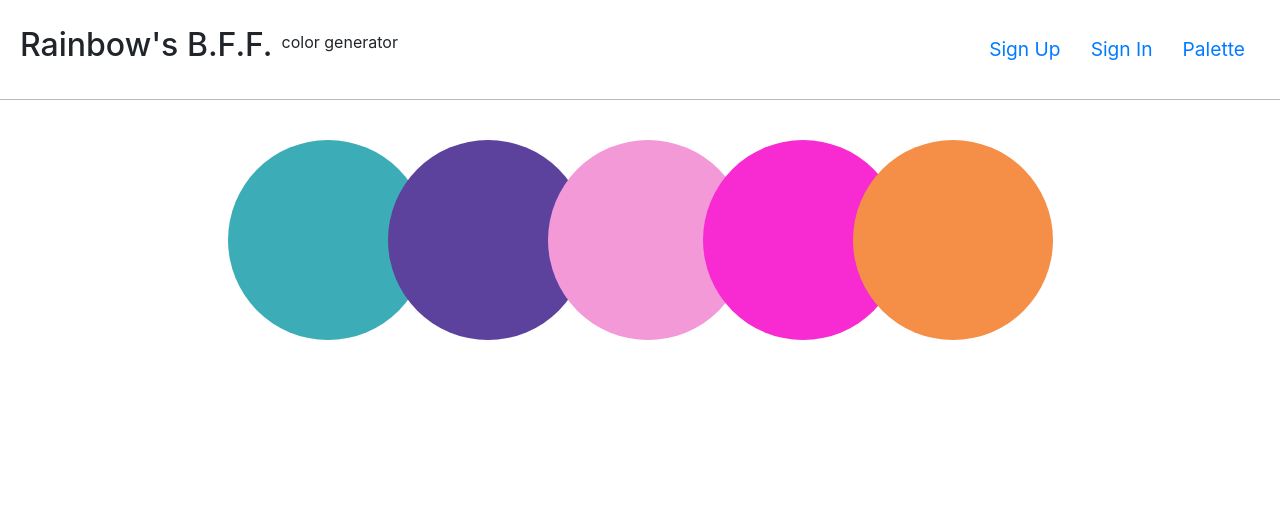
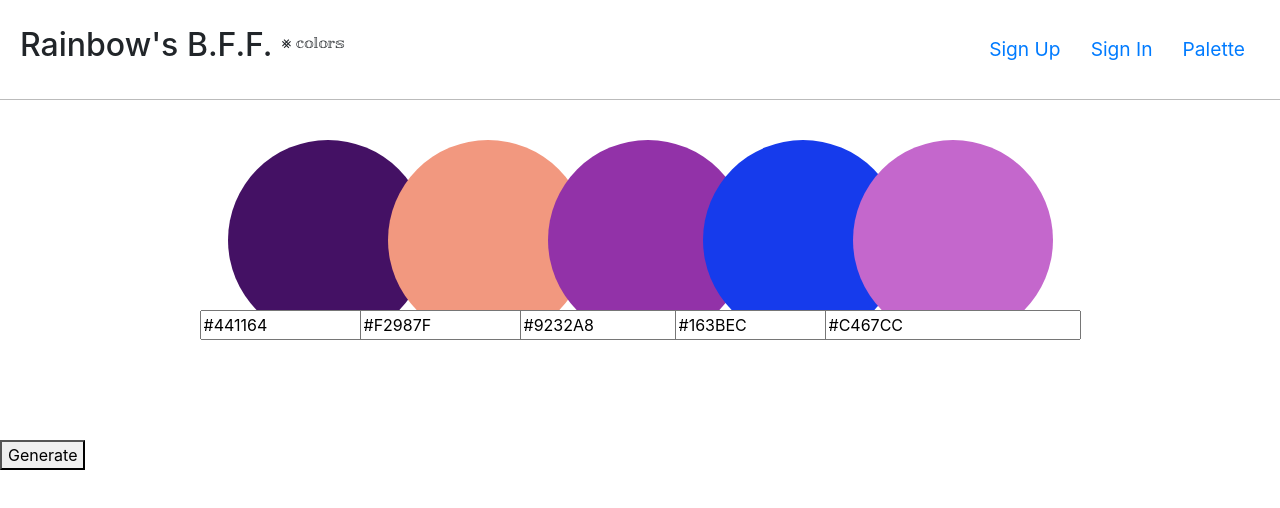
Before and after one commit to macitege/color-sets-client2, a React app: page /#/ in a window 1280 px wide. Shown: the top 508 px of the page. Built offline with nearby package versions, Linux system fonts and the light colour scheme.

Commit message:
Add color generator file
- Add color generator and extract the generated values to
Palette component
- Make HEX codes appear below colors
- Make HEX codes input fields and mutable

```diff
--- a/src/colors/Palette.js
+++ b/src/colors/Palette.js
@@ -1,15 +1,59 @@
-import React from 'react'
+import React, { Component } from 'react'
 
 import './Palette.scss'
 
-const Palette = () => (
-  <div className="palette-wrapper">
-    <div id="color1" className="palette-circle"></div>
-    <div id="color2" className="palette-circle"></div>
-    <div id="color3" className="palette-circle"></div>
-    <div id="color4" className="palette-circle"></div>
-    <div id="color5" className="palette-circle"></div>
-  </div>
-)
+import { makeColors } from './generator'
+
+class Palette extends Component {
+  constructor () {
+    super()
+
+    this.state = {
+      hex: null,
+      rgba: null
+    }
+  }
+
+  componentWillMount () {
+    this.generate()
+  }
+
+  generate = () => {
+    const colorSets = makeColors()
+    this.setState({ hex: colorSets.hex, rgba: colorSets.rgba })
+  }
+
+  handleChange = event => {
+    const updatedField = { [event.target.name]: event.target.value }
+    this.setState({ hex: { ...this.state.hex, ...updatedField } })
+  }
+
+  render () {
+    const { handleChange } = this
+    const { hex } = this.state
+    return (
+      <React.Fragment>
+        <div className="palette-wrapper">
+          <div id="color1" className="palette-circle" style={{ background: hex.color1 }}>
+            <input className="color-code1 code" name='color1' value={hex.color1} onChange={handleChange}/>
+          </div>
+          <div id="color2" className="palette-circle" style={{ background: hex.color2 }}>
+            <input className="color-code2 code" name='color2' value={hex.color2} onChange={handleChange}/>
+          </div>
+          <div id="color3" className="palette-circle" style={{ background: hex.color3 }}>
+            <input className="color-code3 code" name='color3' value={hex.color3} onChange={handleChange}/>
+          </div>
+          <div id="color4" className="palette-circle" style={{ background: hex.color4 }}>
+            <input className="color-code4 code" name='color4' value={hex.color4} onChange={handleChange}/>
+          </div>
+          <div id="color5" className="palette-circle" style={{ background: hex.color5 }}>
+            <input className="color-code5 code" name='color5' value={hex.color5} onChange={handleChange}/>
+          </div>
+        </div>
+        <button className="generate-btn" onClick={this.generate}>Generate</button>
+      </React.Fragment>
+    )
+  }
+}
 
 export default Palette
--- a/src/colors/Palette.scss
+++ b/src/colors/Palette.scss
@@ -9,6 +9,9 @@
     border-radius: 100%;
     height: 200px;
     width: 200px;
+    display: flex;
+    justify-content: center;
+    align-items: flex-end;
   }
 
   #color1 {
--- /dev/null
+++ b/src/colors/generator.js
@@ -0,0 +1,79 @@
+'use strict'
+
+// HISTORY HOLDS PREVIOUSLY GENERATED COLORS (MAX.30)
+const history = []
+// THE MOST RECENT COLOR SET GENERATED
+export let colorSetHEX
+export let colorSetRGBA
+export function makeColors () {
+  colorSetHEX = {
+    color1: null,
+    color2: null,
+    color3: null,
+    color4: null,
+    color5: null
+  }
+
+  colorSetRGBA = {
+    color1: null,
+    color2: null,
+    color3: null,
+    color4: null,
+    color5: null
+  }
+  for (let i = 1; i <= 5; i++) {
+    // '#'+Math.floor(Math.random()*16777215).toString(16);
+    let colorHEX = '#'
+    while (colorHEX.length < 7) {
+      colorHEX += (Math.random()).toString(16).substr(-6)
+    }
+    colorSetHEX['color' + i] = colorHEX.toUpperCase()
+  }
+
+  history.push(colorSetHEX)
+  if (history.length > 30) {
+    history.shift()
+  }
+  rgbaMaker()
+  return { hex: colorSetHEX, rgba: colorSetRGBA }
+}
+
+function rgbaMaker () {
+  const color1Parsed = []
+  const color2Parsed = []
+  const color3Parsed = []
+  const color4Parsed = []
+  const color5Parsed = []
+  // "#45-45-45" -> 45
+  color1Parsed.push('0x' + colorSetHEX['color1'].toString().replace('#', '').slice(0, 2))
+  color1Parsed.push('0x' + colorSetHEX['color1'].toString().replace('#', '').slice(2, 4))
+  color1Parsed.push('0x' + colorSetHEX['color1'].toString().replace('#', '').slice(4, 6))
+  color2Parsed.push('0x' + colorSetHEX['color2'].toString().replace('#', '').slice(0, 2))
+  color2Parsed.push('0x' + colorSetHEX['color2'].toString().replace('#', '').slice(2, 4))
+  color2Parsed.push('0x' + colorSetHEX['color2'].toString().replace('#', '').slice(4, 6))
+  color3Parsed.push('0x' + colorSetHEX['color3'].toString().replace('#', '').slice(0, 2))
+  color3Parsed.push('0x' + colorSetHEX['color3'].toString().replace('#', '').slice(2, 4))
+  color3Parsed.push('0x' + colorSetHEX['color3'].toString().replace('#', '').slice(4, 6))
+  color4Parsed.push('0x' + colorSetHEX['color4'].toString().replace('#', '').slice(0, 2))
+  color4Parsed.push('0x' + colorSetHEX['color4'].toString().replace('#', '').slice(2, 4))
+  color4Parsed.push('0x' + colorSetHEX['color4'].toString().replace('#', '').slice(4, 6))
+  color5Parsed.push('0x' + colorSetHEX['color5'].toString().replace('#', '').slice(0, 2))
+  color5Parsed.push('0x' + colorSetHEX['color5'].toString().replace('#', '').slice(2, 4))
+  color5Parsed.push('0x' + colorSetHEX['color5'].toString().replace('#', '').slice(4, 6))
+
+  colorSetRGBA['color1'] = 'rgba(' + parseInt(color1Parsed[0], 16) + ',' + parseInt(color1Parsed[1], 16) + ',' + parseInt(color1Parsed[2], 16) + ',1)'
+  colorSetRGBA['color2'] = 'rgba(' + parseInt(color2Parsed[0], 16) + ',' + parseInt(color2Parsed[1], 16) + ',' + parseInt(color2Parsed[2], 16) + ',1)'
+  colorSetRGBA['color3'] = 'rgba(' + parseInt(color3Parsed[0], 16) + ',' + parseInt(color3Parsed[1], 16) + ',' + parseInt(color3Parsed[2], 16) + ',1)'
+  colorSetRGBA['color4'] = 'rgba(' + parseInt(color4Parsed[0], 16) + ',' + parseInt(color4Parsed[1], 16) + ',' + parseInt(color4Parsed[2], 16) + ',1)'
+  colorSetRGBA['color5'] = 'rgba(' + parseInt(color5Parsed[0], 16) + ',' + parseInt(color5Parsed[1], 16) + ',' + parseInt(color5Parsed[2], 16) + ',1)'
+}
+
+// function prepareForAPI () {
+//   const data = {}
+//   data.color = {}
+//   data.color.hex = `${colorSetHEX['color1']}-${colorSetHEX['color2']}-${colorSetHEX['color3']}-${colorSetHEX['color4']}-${colorSetHEX['color5']}`
+//   data.color.rgba = `${colorSetRGBA['color1']}-${colorSetRGBA['color2']}-${colorSetRGBA['color3']}-${colorSetRGBA['color4']}-${colorSetRGBA['color5']}`
+//   data.color.hsla = 'undefined'
+//   data.color['user_id'] = store.user.id
+//   return data
+// }
--- a/src/header/Header.js
+++ b/src/header/Header.js
@@ -25,7 +25,7 @@ const alwaysOptions = (
 
 const Header = ({ user }) => (
   <header className="main-header">
-    <h2>Rainbow&#39;s B.F.F.</h2>&nbsp;&nbsp;<p>color generator</p>
+    <h2>Rainbow&#39;s B.F.F.</h2>&nbsp;&nbsp;<p> ⨳ 𝕔𝕠𝕝𝕠𝕣𝕤</p>
     <nav>
       { user && <span>Welcome, {user.email}</span>}
       { user ? authenticatedOptions : unauthenticatedOptions }
```
Also changed, not shown: 2 other files (tests, documents, lock files or other folders).
